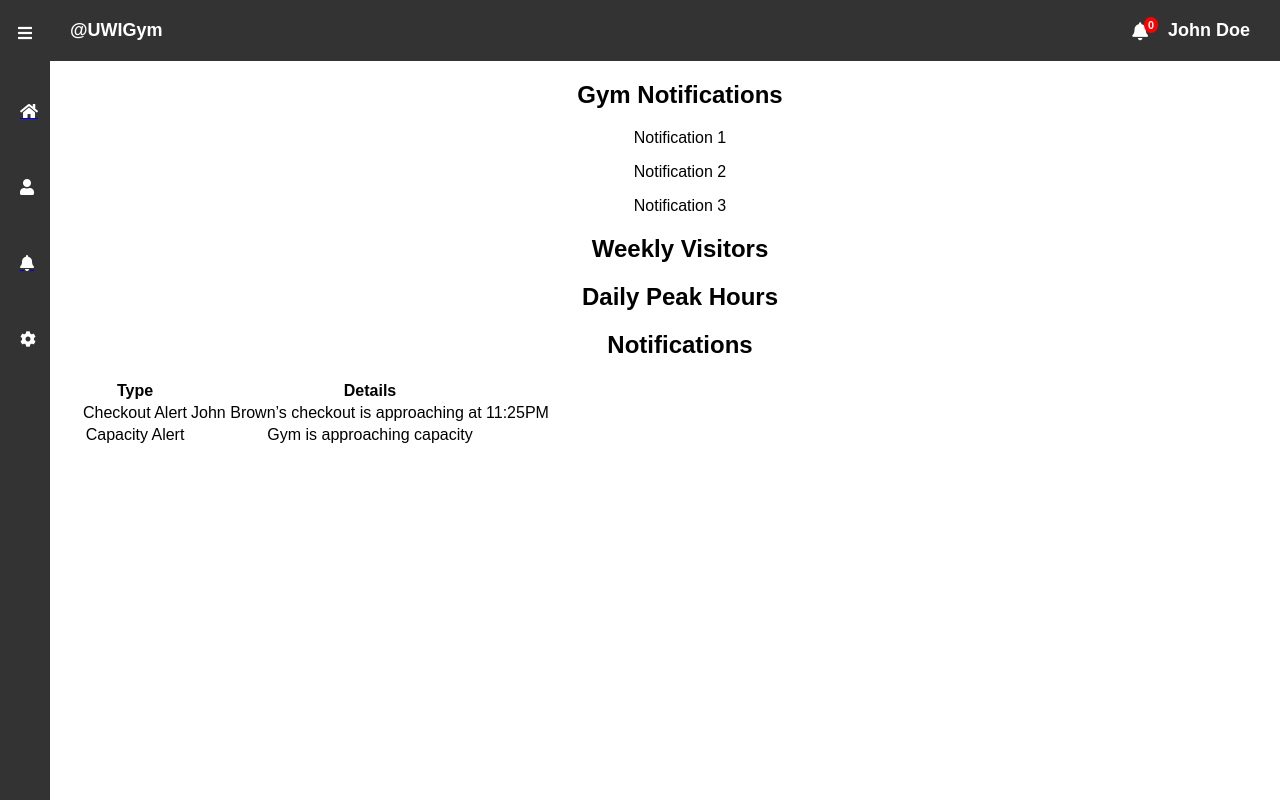
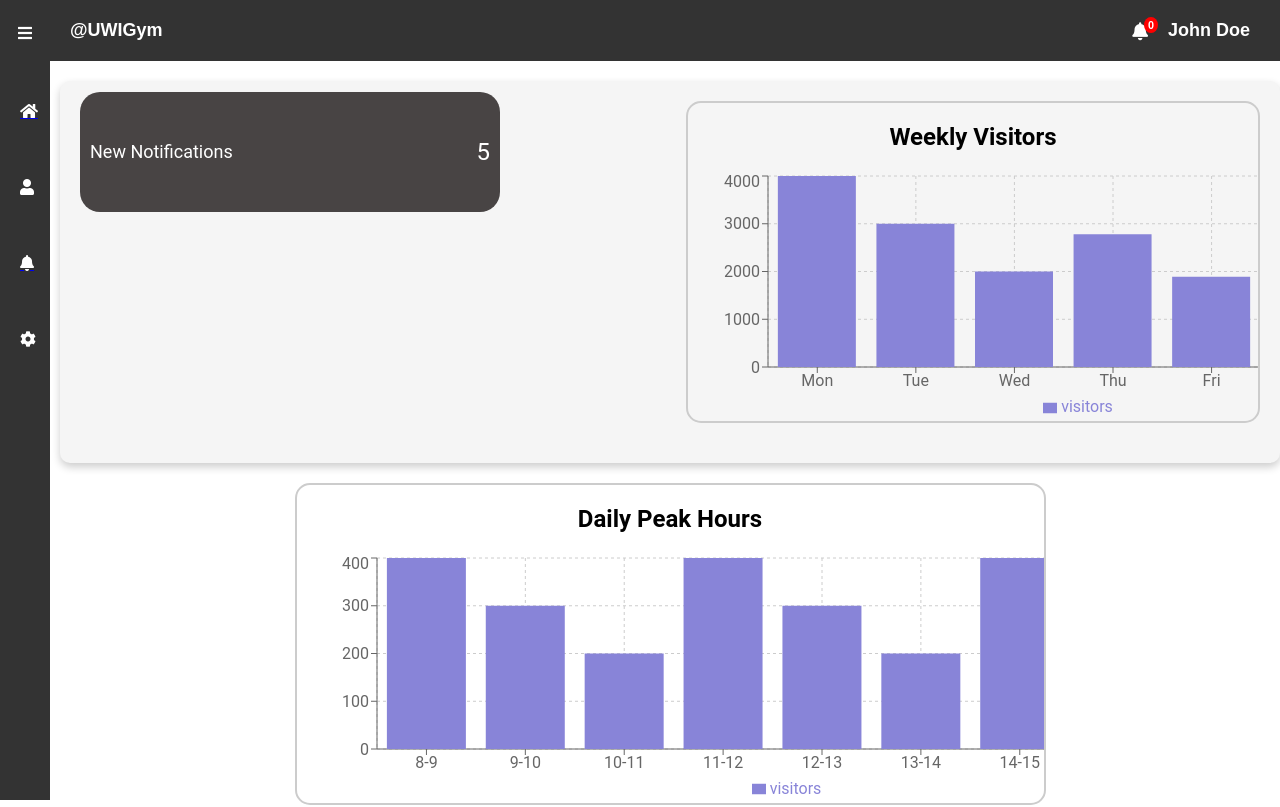
Before and after one commit to Radite/COMP3901-FrontdeskApp, a React (Create React App) app: page /activity in a window 1280 px wide. Shown: the top 807 px of the page. Built offline with nearby package versions, Linux system fonts and the light colour scheme.

Commit message:
Modified page formats

```diff
--- a/package.json
+++ b/package.json
@@ -10,6 +10,7 @@
     "react-dom": "^18.2.0",
     "react-router-dom": "^6.22.3",
     "react-scripts": "5.0.1",
+    "recharts": "^2.12.2",
     "web-vitals": "^2.1.4"
   },
   "scripts": {
--- a/src/components/DailyPeakHoursChart.js
+++ b/src/components/DailyPeakHoursChart.js
@@ -1,21 +1,27 @@
 // DailyPeakHoursChart.js
 import React from 'react';
-// import { BarChart, Bar, XAxis, YAxis, CartesianGrid, Tooltip, Legend } from 'recharts';
+import { BarChart, Bar, XAxis, YAxis, CartesianGrid, Tooltip, Legend } from 'recharts';
 
 function DailyPeakHoursChart() {
+  // Data for all hour intervals up to 5pm
   const data = [
-    {hour: '8-9', visitors: 400},
-    {hour: '9-10', visitors: 300},
-    {hour: '10-11', visitors: 200},
+    { hour: '8-9', visitors: 400 },
+    { hour: '9-10', visitors: 300 },
+    { hour: '10-11', visitors: 200 },
+    { hour: '11-12', visitors: 400 },
+    { hour: '12-13', visitors: 300 },
+    { hour: '13-14', visitors: 200 },
+    { hour: '14-15', visitors: 400 },
+    { hour: '15-16', visitors: 300 },
+    { hour: '16-17', visitors: 200 },
   ];
 
   return (
     <div className="DailyPeakHoursChart">
       <h2>Daily Peak Hours</h2>
-      {/*
       <BarChart
-        width={500}
-        height={300}
+        width={1000}
+        height={250}
         data={data}
         margin={{
           top: 5, right: 30, left: 20, bottom: 5,
@@ -28,7 +34,6 @@ function DailyPeakHoursChart() {
         <Legend />
         <Bar dataKey="visitors" fill="#8884d8" />
       </BarChart>
-      */}
     </div>
   );
 }
--- a/src/components/GymActivity.js
+++ b/src/components/GymActivity.js
@@ -1,17 +1,27 @@
 import React from 'react';
-import GymNotifications from './GymNotifications';
 import WeeklyVisitorsChart from './WeeklyVisitorsChart';
 import DailyPeakHoursChart from './DailyPeakHoursChart';
 import NotificationsTable from './NotificationsTable';
+import '../styles/GymActivity.css';
 
 function GymActivity() {
   return (
     <div className="GymActivity">
       <div className="top-section">
-        <GymNotifications />
-        <WeeklyVisitorsChart />
+        {/* Bubble with new notifications */}
+        <div className="notification-bubble">
+          <div className="notification-text">New Notifications</div>
+          <div className="notification-count">5</div> {/* Placeholder number */}
+        </div>
+        {/* WeeklyVisitorsChart with square frame */}
+        <div className="chart-wrapper-weekly">
+          <WeeklyVisitorsChart />
+        </div>
       </div>
-      <DailyPeakHoursChart />
+      {/* DailyPeakHoursChart with square frame */}
+      <div className="chart-wrapper-daily">
+        <DailyPeakHoursChart />
+      </div>
       <NotificationsTable />
     </div>
   );
--- a/src/components/NewUserForm.js
+++ b/src/components/NewUserForm.js
@@ -1,6 +1,6 @@
 import React, { useState } from 'react';
 
-const NewUserForm = ({ addUser }) => {
+const NewUserForm = ({ addUser, onClose }) => {
     const [formData, setFormData] = useState({
         username: '',
         role: '',
@@ -89,6 +89,7 @@ const NewUserForm = ({ addUser }) => {
                 </div>
                 <button type="submit">Create User</button>
             </form>
+            <button onClick={onClose}>Close</button>
         </div>
     );
 };
--- a/src/components/NotificationsTable.js
+++ b/src/components/NotificationsTable.js
@@ -4,6 +4,20 @@ import React from 'react';
 function NotificationsTable() {
   // You can replace this with your own data
   const notifications = [
+    {id: 1, type: 'Checkout Alert', details: 'John Brown’s checkout is approaching at 11:25PM'},
+    {id: 2, type: 'Capacity Alert', details: 'Gym is approaching capacity'},
+    {id: 1, type: 'Checkout Alert', details: 'John Brown’s checkout is approaching at 11:25PM'},
+    {id: 2, type: 'Capacity Alert', details: 'Gym is approaching capacity'},
+    {id: 1, type: 'Checkout Alert', details: 'John Brown’s checkout is approaching at 11:25PM'},
+    {id: 2, type: 'Capacity Alert', details: 'Gym is approaching capacity'},
+    {id: 1, type: 'Checkout Alert', details: 'John Brown’s checkout is approaching at 11:25PM'},
+    {id: 2, type: 'Capacity Alert', details: 'Gym is approaching capacity'},
+    {id: 1, type: 'Checkout Alert', details: 'John Brown’s checkout is approaching at 11:25PM'},
+    {id: 2, type: 'Capacity Alert', details: 'Gym is approaching capacity'},
+    {id: 1, type: 'Checkout Alert', details: 'John Brown’s checkout is approaching at 11:25PM'},
+    {id: 2, type: 'Capacity Alert', details: 'Gym is approaching capacity'},
+    {id: 1, type: 'Checkout Alert', details: 'John Brown’s checkout is approaching at 11:25PM'},
+    {id: 2, type: 'Capacity Alert', details: 'Gym is approaching capacity'},
     {id: 1, type: 'Checkout Alert', details: 'John Brown’s checkout is approaching at 11:25PM'},
     {id: 2, type: 'Capacity Alert', details: 'Gym is approaching capacity'},
     // ... more data
--- a/src/components/UserTable.js
+++ b/src/components/UserTable.js
@@ -57,7 +57,6 @@ const UserTable = () => {
     // Pagination - Change page
     const paginate = pageNumber => setCurrentPage(pageNumber);
 
-  // Function to open/close new user form in a new window
 // Function to open/close new user form in a new window
 const toggleForm = () => {
     const windowFeatures = 'width=400,height=400,resizable,scrollbars=yes';
@@ -70,6 +69,10 @@ const toggleForm = () => {
 
         if (newWindow) {
             newWindow.document.title = 'New User';
+
+            // Clear existing content if any
+            newWindow.document.body.innerHTML = '';
+
             // Render the new user form in the new window
             const formContainer = newWindow.document.createElement('div');
             formContainer.setAttribute('id', 'newUserForm');
@@ -79,6 +82,7 @@ const toggleForm = () => {
             newUserForm.style.display = 'block';
             formContainer.appendChild(newUserForm);
 
+            // Ensure that newUserWindow is properly set
             setNewUserWindow(newWindow);
         } else {
             console.error('Failed to open new window. Popup blocker may be enabled.');
--- a/src/components/WeeklyVisitorsChart.js
+++ b/src/components/WeeklyVisitorsChart.js
@@ -1,25 +1,24 @@
 // WeeklyVisitorsChart.js
 import React from 'react';
-// import { BarChart, Bar, XAxis, YAxis, CartesianGrid, Tooltip, Legend } from 'recharts';
+import { BarChart, Bar, XAxis, YAxis, CartesianGrid, Tooltip, Legend } from 'recharts';
 
 function WeeklyVisitorsChart() {
   const data = [
-    {name: 'Mon', visitors: 4000},
-    {name: 'Tue', visitors: 3000},
-    {name: 'Wed', visitors: 2000},
-    {name: 'Thu', visitors: 2780},
-    {name: 'Fri', visitors: 1890},
-    {name: 'Sat', visitors: 2390},
-    {name: 'Sun', visitors: 3490},
+    { name: 'Mon', visitors: 4000 },
+    { name: 'Tue', visitors: 3000 },
+    { name: 'Wed', visitors: 2000 },
+    { name: 'Thu', visitors: 2780 },
+    { name: 'Fri', visitors: 1890 },
+    { name: 'Sat', visitors: 2390 },
+    { name: 'Sun', visitors: 3490 },
   ];
 
   return (
     <div className="WeeklyVisitorsChart">
       <h2>Weekly Visitors</h2>
-      {/*
       <BarChart
-        width={500}
-        height={300}
+        width={800}
+        height={250}
         data={data}
         margin={{
           top: 5, right: 30, left: 20, bottom: 5,
@@ -32,7 +31,6 @@ function WeeklyVisitorsChart() {
         <Legend />
         <Bar dataKey="visitors" fill="#8884d8" />
       </BarChart>
-      */}
     </div>
   );
 }
--- a/src/styles/Dashboard.css
+++ b/src/styles/Dashboard.css
@@ -16,6 +16,8 @@ header {
   border: 1px solid black;
   padding: 10px;
   margin-right: 30px;
+  border-radius: 10px;
+
 }
 
 .current-time,
--- /dev/null
+++ b/src/styles/GymActivity.css
@@ -0,0 +1,91 @@
+/* GymActivity.css */
+
+.GymActivity {
+  display: flex;
+  flex-direction: column;
+  align-items: center;
+  margin-right:20px;
+  font-family: 'Roboto', sans-serif; /* Modern, clean font */
+}
+
+.top-section {
+  display: flex;
+  justify-content: space-between;
+  align-items: center;
+  width: 100%;
+  padding: 20px;
+  background-color: #f5f5f5; /* Light grey background for a softer look */
+  border-radius: 10px;
+  margin-bottom: 20px;
+  box-shadow: 0 4px 8px 0 rgba(0,0,0,0.2); /* Add shadows for depth */
+}
+.notification-bubble {
+  position: relative;
+  width: 400px;
+  height: 100px;
+  border-radius: 20px;
+  padding: 10px;
+  display: flex;
+  justify-content: space-between;
+  align-items: center;
+  background-color: #484444;
+  color: white;
+  top: -120px; /* Adjust the top position */
+}
+
+.notification-text {
+  font-size: 18px;
+}
+
+.notification-count {
+  font-size: 24px;
+}
+
+.chart-wrapper-weekly {
+  width: calc(50% - 20px); /* Adjusted width for two charts with margin */
+  border: 2px solid #ccc; /* Border color */
+  border-radius: 15px; /* Rounded edges */
+  margin-bottom: 20px;
+  overflow: hidden; /* Ensure chart doesn't overflow border */
+}
+
+.chart-wrapper-daily {
+  width: calc(65% - 20px); /* Adjusted width for two charts with margin */
+  border: 2px solid #ccc; /* Border color */
+  border-radius: 15px; /* Rounded edges */
+  margin-bottom: 20px;
+  overflow: hidden; /* Ensure chart doesn't overflow border */
+}
+
+.NotificationsTable {
+  margin-top: 20px;
+  width: 100%;
+  border: 1px solid #ccc;
+  border-radius: 10px;
+  overflow: auto; /* Enable scrolling */
+  max-height: calc(3 * 60px + 1px); /* Set maximum height for 3 notifications */
+  box-shadow: 0 4px 8px 0 rgba(0,0,0,0.2); /* Add shadows for depth */
+}
+
+.NotificationsTable h2 {
+  font-size: 20px;
+  margin: 0;
+  padding: 10px;
+  background-color: #f0f0f0;
+  border-radius: 10px 10px 0 0;
+}
+
+.NotificationsTable table {
+  width: 100%;
+  border-collapse: collapse;
+}
+
+.NotificationsTable th,
+.NotificationsTable td {
+  padding: 10px;
+  border-bottom: 1px solid #ddd;
+}
+
+.NotificationsTable tbody tr:hover {
+  background-color: #f9f9f9;
+}
```
Also changed, not shown: 1 other file (tests, documents, lock files or other folders).
